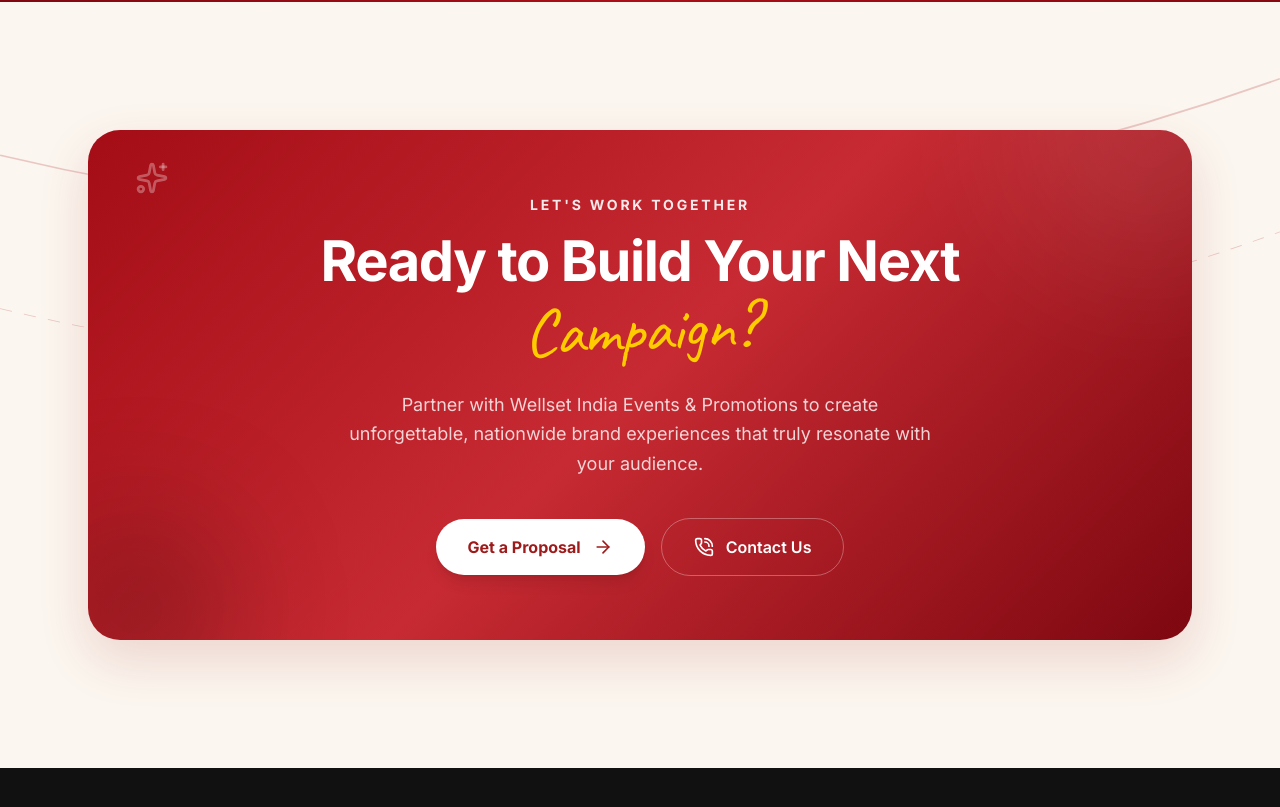
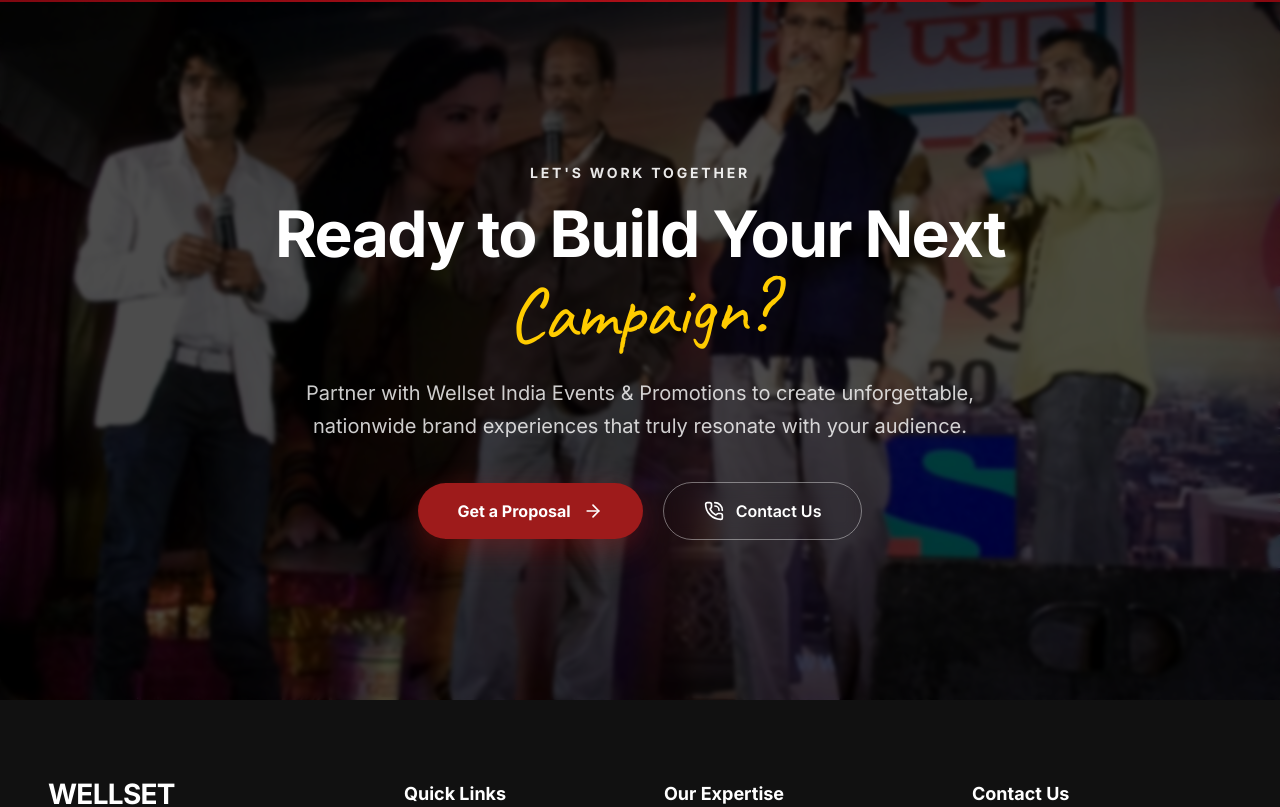
Before and after one commit to rameezwangde/Wellset-India-Events, a Next.js app: page / in a window 1280 px wide. Shown: the part 4518-5325 px from the top of the page. Built offline with nearby package versions, Linux system fonts and the light colour scheme.

Commit message:
feat: add CTASection component to home page with motion animations

```diff
--- a/src/components/home/CTASection.tsx
+++ b/src/components/home/CTASection.tsx
@@ -2,70 +2,75 @@
 
 import { motion } from "framer-motion";
 import { ArrowRight, Sparkles, PhoneCall } from "lucide-react";
+import Image from "next/image";
 
 export function CTASection() {
   return (
-    <section className="relative w-full overflow-hidden bg-[#fbf6ef] py-24 lg:py-32 isolate">
-      {/* Container */}
-      <div className="mx-auto w-full max-w-[1200px] px-6 lg:px-12 relative z-10">
+    <section className="relative w-full overflow-hidden py-28 lg:py-40 isolate flex items-center justify-center text-center">
+
+      {/* Background Image & Overlay */}
+      <div className="absolute inset-0 z-0">
+        <Image
+          src="/images/Conference, Events & Exhibition.JPG"
+          alt="CTA Background"
+          fill
+          className="object-cover object-center"
+        />
+        <div className="absolute inset-0 bg-black/70 backdrop-blur-[2px]" />
+      </div>
+
+      {/* Content */}
+      <div className="relative z-10 mx-auto w-full max-w-[900px] px-6 flex flex-col items-center">
+
+        <motion.span
+          initial={{ opacity: 0, y: 20 }}
+          whileInView={{ opacity: 1, y: 0 }}
+          viewport={{ once: true }}
+          transition={{ duration: 0.6 }}
+          className="text-white/90 font-bold uppercase tracking-[0.2em] text-[12px] lg:text-[14px] mb-4"
+        >
+          Let's work together
+        </motion.span>
+
+        <motion.h2
+          initial={{ opacity: 0, y: 20 }}
+          whileInView={{ opacity: 1, y: 0 }}
+          viewport={{ once: true }}
+          transition={{ duration: 0.6, delay: 0.1 }}
+          className="text-white font-bold text-[40px] md:text-[52px] lg:text-[64px] leading-[1.1] tracking-tight mb-6"
+        >
+          Ready to Build Your Next <span className="font-script text-[#ffcc00] font-normal text-[1.2em] relative inline-block -rotate-2">Campaign?</span>
+        </motion.h2>
+
+        <motion.p
+          initial={{ opacity: 0, y: 20 }}
+          whileInView={{ opacity: 1, y: 0 }}
+          viewport={{ once: true }}
+          transition={{ duration: 0.6, delay: 0.2 }}
+          className="text-white/80 text-[18px] lg:text-[20px] leading-relaxed max-w-[700px] mb-10"
+        >
+          Partner with Wellset India Events & Promotions to create unforgettable, nationwide brand experiences that truly resonate with your audience.
+        </motion.p>
 
         <motion.div
-          initial={{ opacity: 0, y: 40 }}
+          initial={{ opacity: 0, y: 20 }}
           whileInView={{ opacity: 1, y: 0 }}
-          viewport={{ once: true, margin: "-100px" }}
-          transition={{ duration: 0.8, ease: "easeOut" }}
-          className="relative w-full rounded-[32px] overflow-hidden p-10 lg:p-16 flex flex-col items-center text-center shadow-[0_20px_50px_rgba(158,27,27,0.15)]"
-          style={{
-            background: "linear-gradient(135deg, #a40d16 0%, #c72a32 50%, #7d0710 100%)",
-          }}
+          viewport={{ once: true }}
+          transition={{ duration: 0.6, delay: 0.3 }}
+          className="flex flex-col sm:flex-row gap-5 items-center justify-center"
         >
-          {/* Decorative Elements inside the box */}
-          <div className="absolute top-0 right-0 w-64 h-64 bg-white/10 rounded-full blur-[80px] -translate-y-1/2 translate-x-1/3 pointer-events-none" />
-          <div className="absolute bottom-0 left-0 w-48 h-48 bg-black/20 rounded-full blur-[60px] translate-y-1/3 -translate-x-1/4 pointer-events-none" />
-
-          <motion.div
-            animate={{ scale: [1, 1.1, 1], opacity: [0.6, 1, 0.6] }}
-            transition={{ duration: 3, repeat: Infinity, ease: "easeInOut" }}
-            className="absolute top-8 left-12 text-white/40"
-          >
-            <Sparkles className="w-8 h-8" />
-          </motion.div>
-
-          {/* Content */}
-          <span className="text-white/90 font-bold uppercase tracking-[0.2em] text-[12px] lg:text-[14px] mb-4">
-            Let's work together
-          </span>
-
-          <h2 className="text-white font-bold text-[36px] md:text-[48px] lg:text-[56px] leading-[1.1] tracking-tight max-w-[800px] mb-6">
-            Ready to Build Your Next <span className="font-script text-[#ffcc00] font-normal text-[1.2em] relative inline-block -rotate-2">Campaign?</span>
-          </h2>
-
-          <p className="text-white/80 text-[16px] lg:text-[18px] leading-relaxed max-w-[600px] mb-10">
-            Partner with Wellset India Events & Promotions to create unforgettable, nationwide brand experiences that truly resonate with your audience.
-          </p>
-
-          <div className="flex flex-col sm:flex-row gap-4 items-center justify-center">
-            <button className="group relative overflow-hidden bg-white text-[#9E1B1B] rounded-full px-8 py-4 font-bold text-[16px] transition-transform hover:scale-105 shadow-lg flex items-center gap-3">
+          <button className="group relative overflow-hidden bg-[#9E1B1B] text-white rounded-full px-10 py-4 font-bold text-[16px] transition-transform hover:scale-105 shadow-[0_10px_30px_rgba(158,27,27,0.4)] flex items-center gap-3">
             <span className="relative z-10">Get a Proposal</span>
             <ArrowRight className="w-5 h-5 relative z-10 transition-transform group-hover:translate-x-1" />
-              <div className="absolute inset-0 bg-[#fffbf6] translate-y-full group-hover:translate-y-0 transition-transform duration-300" />
+            <div className="absolute inset-0 bg-[#7c0710] translate-y-full group-hover:translate-y-0 transition-transform duration-300" />
           </button>
 
-            <button className="group rounded-full px-8 py-4 font-semibold text-white border border-white/30 transition-all hover:bg-white/10 flex items-center gap-3">
+          <button className="group rounded-full px-10 py-4 font-semibold text-white border border-white/40 transition-all hover:bg-white/10 hover:border-white flex items-center gap-3 backdrop-blur-sm">
             <PhoneCall className="w-5 h-5" />
             <span>Contact Us</span>
           </button>
-          </div>
+        </motion.div>
 
-        </motion.div>
-      </div>
-
-      {/* Background Decorative lines for the section */}
-      <div className="absolute inset-0 pointer-events-none opacity-20 z-0">
-        <svg width="100%" height="100%" viewBox="0 0 1000 1000" preserveAspectRatio="none">
-          <path d="M 0,200 Q 500,400 1000,100" stroke="#a40d16" strokeWidth="2" fill="none" />
-          <path d="M 0,400 Q 500,600 1000,300" stroke="#a40d16" strokeWidth="1" fill="none" strokeDasharray="10 10" />
-        </svg>
       </div>
     </section>
   );
```
Lines whose indentation alone changed are shown as unchanged.
